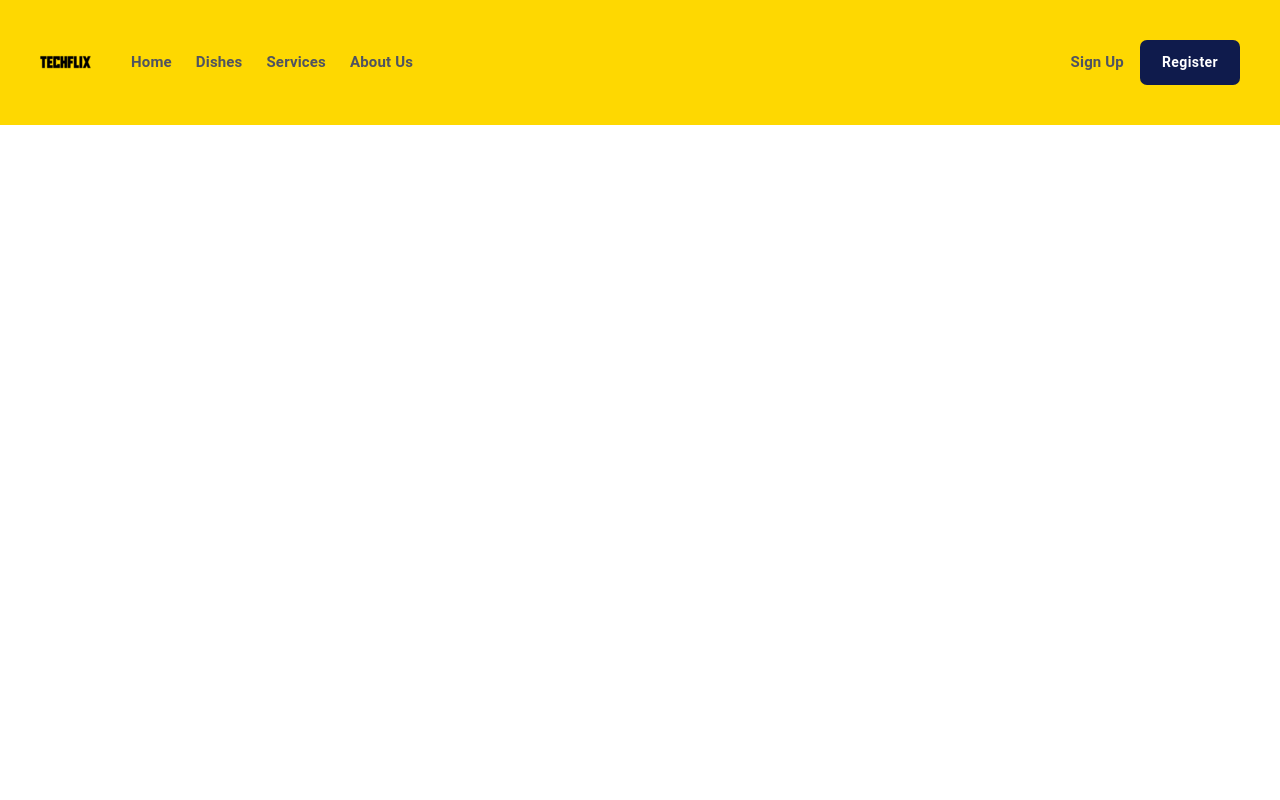
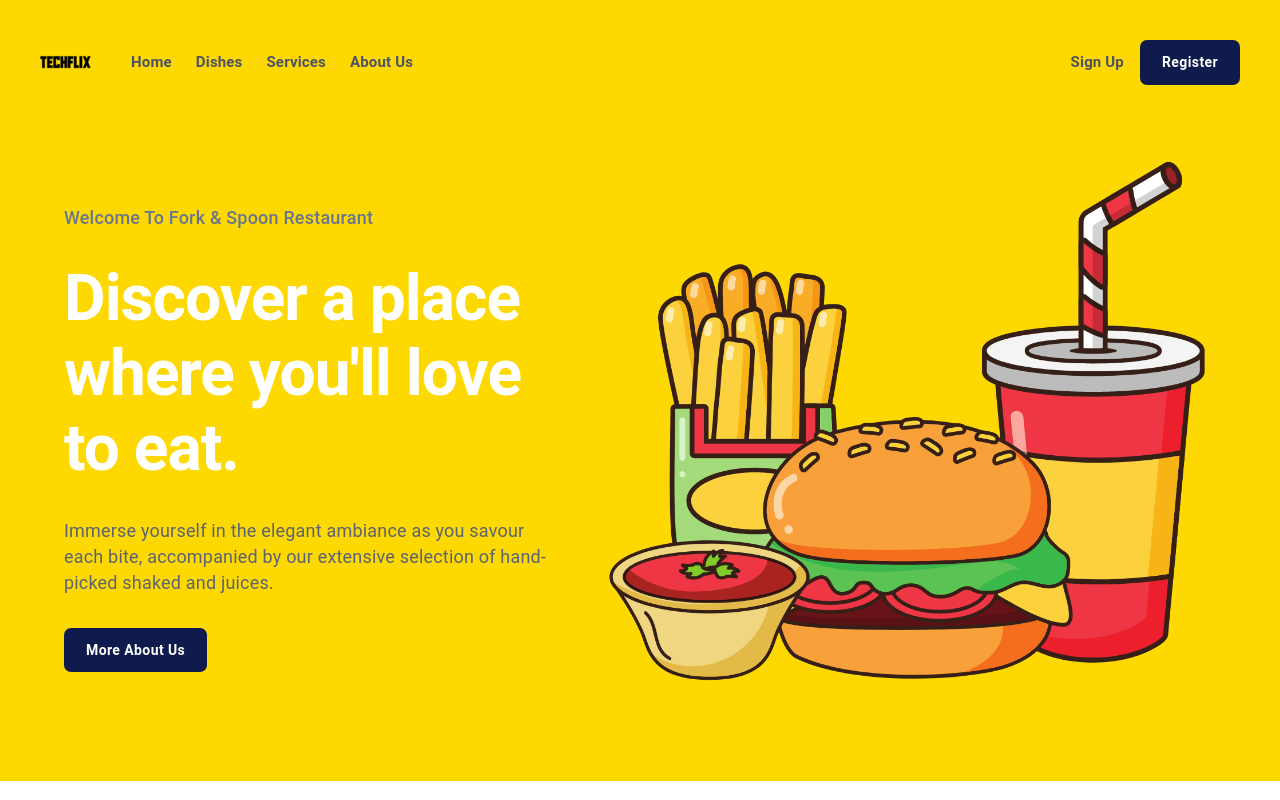
Before and after one commit to SuhailMuhammed1/Fork-Spoon-Web-App-Using-React, a React (Vite) app: page / in a window 1280 px wide. Built offline with nearby package versions, Linux system fonts and the light colour scheme.

Commit message:
created welcome page

```diff
--- a/src/App.jsx
+++ b/src/App.jsx
@@ -1,10 +1,12 @@
 import React from 'react'
 import Header from './components/Header/Header'
+import Welcome from './pages/Welcome/Welcome'
 
 function App() {
   return (
     <>
     <Header/>
+    <Welcome/>
     </>
   )
 }
--- /dev/null
+++ b/src/pages/Welcome/Welcome.jsx
@@ -0,0 +1,60 @@
+import { styled } from '@mui/system'
+import { Box, Container, Typography } from '@mui/material'
+import React from 'react'
+import CustomButton from '../../components/CustomButton/CustomButton';
+import welcome from '../../assets/img/welcome.png'
+
+function Welcome() {
+
+    const CustomBox = styled(Box) (({ theme }) => ({
+        display: 'flex',
+        justifyContent: 'center',
+        gap: theme.spacing(5),
+        marginTop: theme.spacing(3),
+        [theme.breakpoints.down('md')]: {
+            flexDirection: 'column',
+            alignItems: 'center',
+            textAlign: 'center',
+        },
+    }));
+
+    const Title = styled(Typography) (({ theme }) => ({
+        fontSize: '64px',
+        color: '#fff',
+        fontWeight: 'bold',
+        margin: theme.spacing(4, 0, 4, 0),
+        [theme.breakpoints.down('mm')]: {
+            fontSize: '40px',
+        }
+    }));
+
+  return (
+    <Box sx={{backgroundColor: "#FED801", minHeight: "80vh"}}>
+        <Container>
+            <CustomBox>
+                <Box sx={{ flex: '1'}}>
+                    <Typography variant='body2' sx={{
+                        fontSize: '18px',
+                        color: '#687690',
+                        fontWeight: '500',
+                        mt: 10,
+                        mb: 4,
+                    }}>Welcome To Fork & Spoon Restaurant</Typography>
+                    <Title  variant='h1'>Discover a place where you'll love to eat. </Title>
+                    <Typography variant='body2' sx={{
+                        fontSize: '18px',
+                        color: '#5A6473',
+                        my: 4,
+                    }}>Immerse yourself in the elegant ambiance as you savour each bite, accompanied by our extensive selection of hand-picked shaked and juices.</Typography>
+                    <CustomButton backgroundColor="#0F1B4C" color="#fff" buttonText="More About Us" welcomeBtn={true} />
+                </Box>
+                <Box sx={{ flex: '1.25' }}>
+                    <img src={welcome} alt="welcome" style={{ maxWidth: '100%', marginBottom: '2rem'}} />
+                </Box>
+            </CustomBox>
+        </Container>
+    </Box>
+  )
+}
+
+export default Welcome
```
